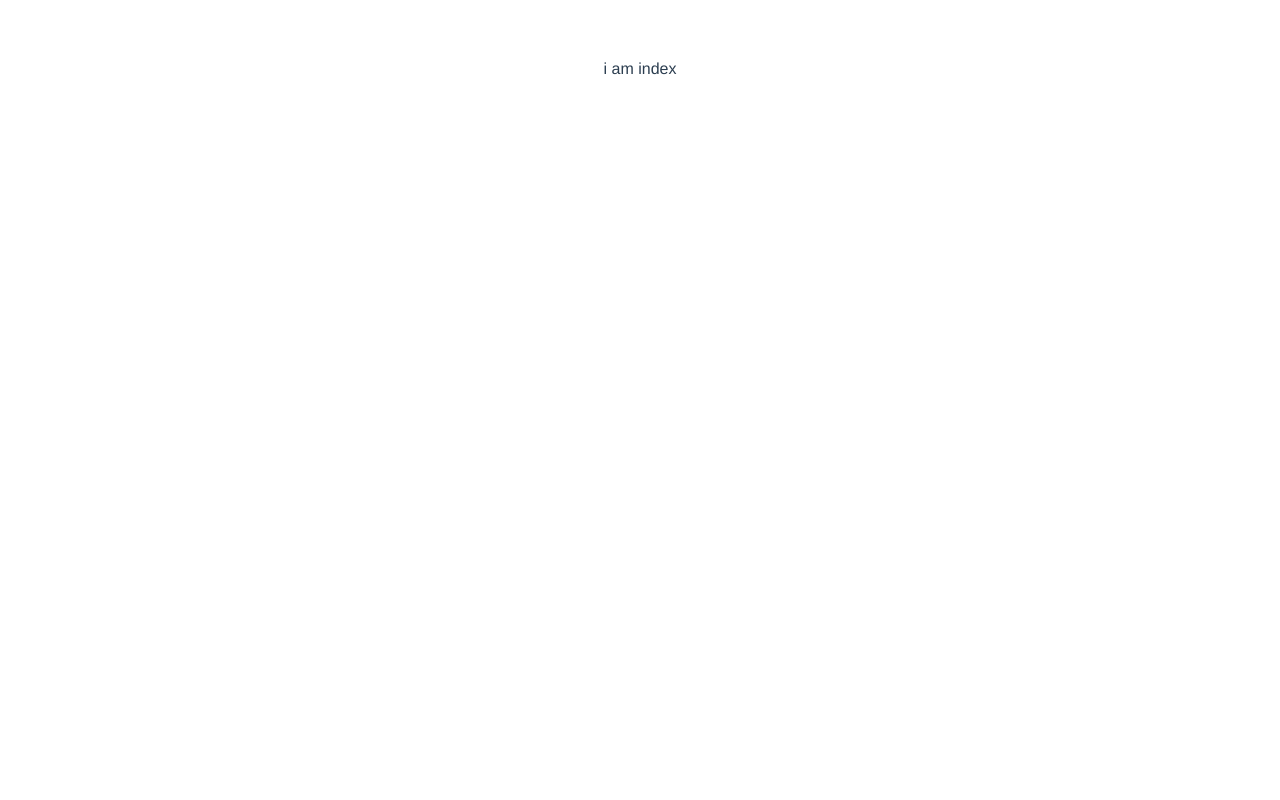
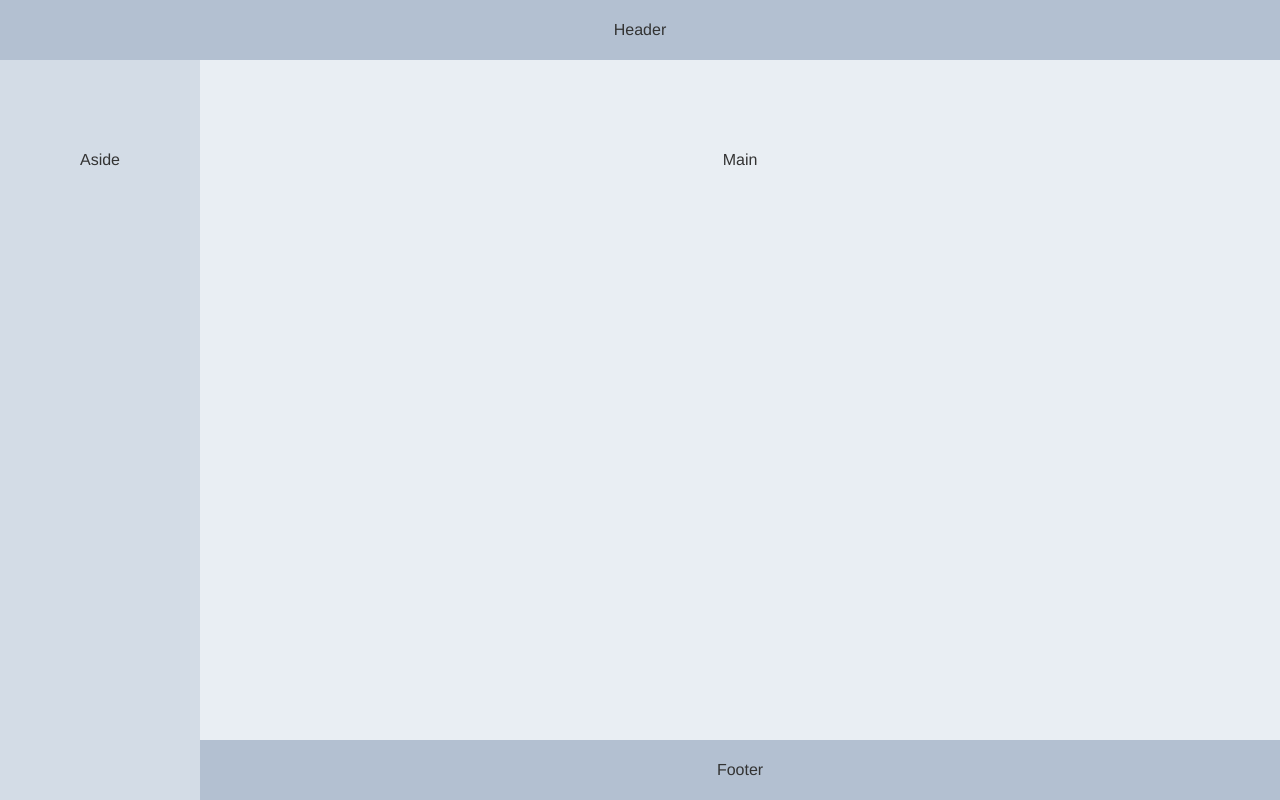
Before and after one commit to Hanven/vue-demo, a Vue app: page / in a window 1280 px wide. Built offline with nearby package versions, Linux system fonts and the light colour scheme.

Commit message:
首页布局

```diff
--- a/index.html
+++ b/index.html
@@ -4,6 +4,12 @@
     <meta charset="utf-8">
     <meta name="viewport" content="width=device-width,initial-scale=1.0">
     <title>demo</title>
+    <style>
+      body,html {
+          margin: 0;
+          height: 100%;
+      }
+    </style>
   </head>
   <body>
     <div id="app"></div>
--- a/src/App.vue
+++ b/src/App.vue
@@ -1,28 +1,78 @@
 <template>
     <div id="app">
         <!-- <img src="./assets/logo.png"> -->
-    <router-view/>
+        <el-container style="height:100%">
+            <el-header>Header</el-header>
+            <el-container>
+                <el-aside width="200px">Aside</el-aside>
+                <el-container>
+                    <el-main>Main</el-main>
+                    <el-footer>Footer</el-footer>
+                </el-container>
+            </el-container>
+        </el-container>
+        <router-view />
     </div>
 </template>
 
 <script>
 export default {
-  name: 'App',
-  data () {
+    name: "App",
+    data() {
         return {
-      list:[]
-    }
-  }
-}
+            list: [],
+        };
+    },
+};
 </script>
 
 <style>
+body,html {
+    margin: 0;
+    height: 100%;
+}
 #app {
-  font-family: 'Avenir', Helvetica, Arial, sans-serif;
+    height: 100%;
+    font-family: "Avenir", Helvetica, Arial, sans-serif;
     -webkit-font-smoothing: antialiased;
     -moz-osx-font-smoothing: grayscale;
     text-align: center;
     color: #2c3e50;
-  margin-top: 60px;
+    /* margin-top: 60px; */
+}
+.el-header,
+.el-footer {
+    background-color: #b3c0d1;
+    color: #333;
+    text-align: center;
+    line-height: 60px;
+}
+
+.el-aside {
+    background-color: #d3dce6;
+    color: #333;
+    text-align: center;
+    line-height: 200px;
+}
+
+.el-main {
+    background-color: #e9eef3;
+    color: #333;
+    text-align: center;
+    line-height: 160px;
+}
+
+body > .el-container {
+    height: 100%;
+    margin-bottom: 40px;
+}
+
+.el-container:nth-child(5) .el-aside,
+.el-container:nth-child(6) .el-aside {
+    line-height: 260px;
+}
+
+.el-container:nth-child(7) .el-aside {
+    line-height: 320px;
 }
 </style>
--- a/src/view/index.vue
+++ b/src/view/index.vue
@@ -1,20 +1,19 @@
 <template>
     <div>
-        i am index
+
     </div>
 </template>
 <script>
 export default {
-    data () {
+    data() {
         return {
-            msg:'我是首页'
-        }
+            msg: "我是首页",
+        };
     },
-    methods:{
+    methods: {},
+    mounted() {},
+};
+</script>
+<style>
 
-    },
-    mounted(){
-
-    }
-}
-</script>
+</style>
```
Lines whose indentation alone changed are shown as unchanged.
